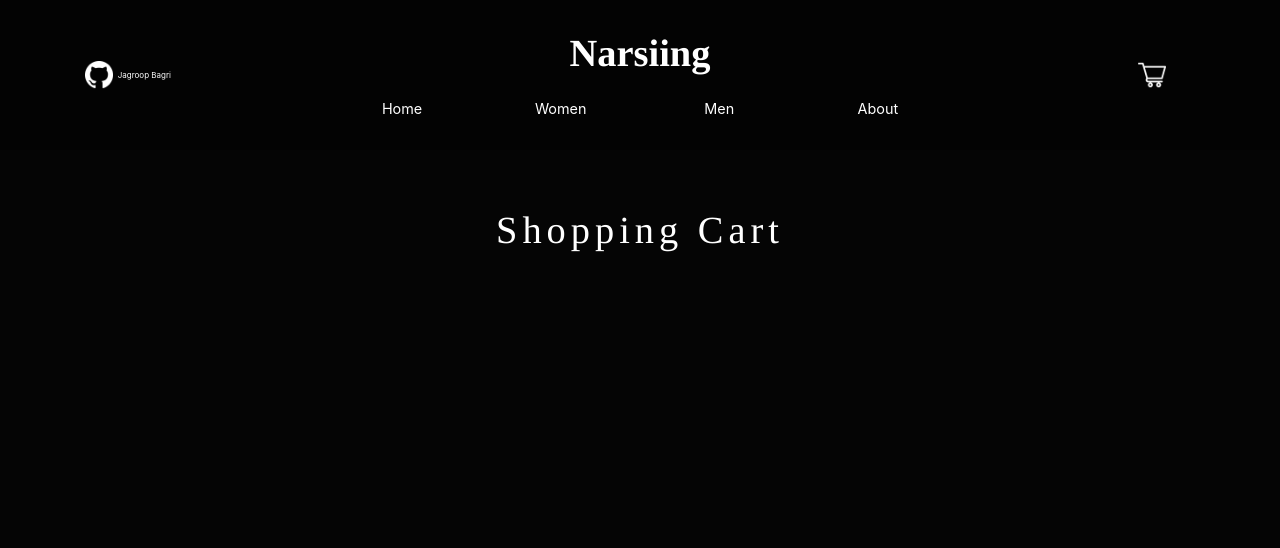
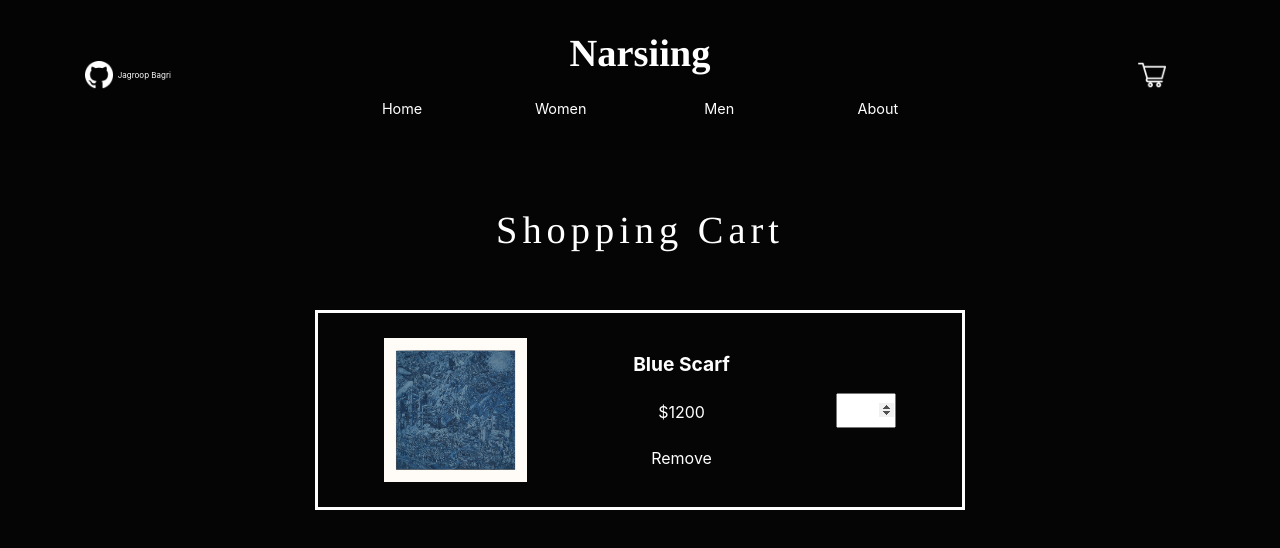
Before and after one commit to JagroopBagri/clothing-store, a React (Create React App) app: page /shopping-cart in a window 1280 px wide. Shown: the top 548 px of the page. Built offline with nearby package versions, Linux system fonts and the light colour scheme.

Commit message:
Created cart component and updated shopping cart page

```diff
--- /dev/null
+++ b/src/components/Cart.js
@@ -0,0 +1,17 @@
+import React from 'react';
+import blueScarf from '../images/clothing/male/surreal-scarf-blue.png';
+function Cart() {
+  return (
+    <div className="shopping--cart--container">
+      <img src={blueScarf} alt="blue-scarf" />
+      <div className="shopping--cart--info">
+        <p className="shopping--cart--name">Blue Scarf</p>
+        <p className="shopping--cart--price">$1200</p>
+        <p className="shopping--cart--remove">Remove</p>
+      </div>
+      <input type="number" min="0" max="99" />
+    </div>
+  );
+}
+
+export default Cart;
--- a/src/index.css
+++ b/src/index.css
@@ -317,7 +317,7 @@ video {
 }
 
 /* Shopping Cart Page */
-.cart--page {
+.shopping--cart--page {
   display: flex;
   flex-direction: column;
   background-color: rgb(5, 5, 5);
@@ -325,7 +325,7 @@ video {
   width: 100%;
   align-items: center;
 }
-.cart--title--container {
+.shopping--cart--title--container {
   width: 100%;
   height: 20%;
   min-height: 150px;
@@ -333,10 +333,34 @@ video {
   justify-content: center;
   align-items: center;
 }
-.cart--title--container p {
+.shopping--cart--title--container p {
   font-size: 2.4rem;
   font-family: Cochin, Times, 'Times New Roman', serif;
   letter-spacing: 5px;
+}
+.shopping--cart--container {
+  display: flex;
+  justify-content: space-around;
+  align-items: center;
+  width: 85%;
+  max-width: 650px;
+  height: 18%;
+  border-style: solid;
+  padding: 1%;
+}
+.shopping--cart--container img {
+  height: 70%;
+}
+.shopping--cart--info {
+  height: 70%;
+  display: flex;
+  flex-direction: column;
+  justify-content: space-around;
+  align-items: center;
+}
+.shopping--cart--name {
+  font-size: 1.2rem;
+  font-weight: bold;
 }
 /* items component */
 .item--preview--container {
@@ -494,6 +518,15 @@ input {
     font-size: 1rem;
     line-height: 40px;
   }
+  .shopping--cart--container {
+    height: 25%;
+  }
+  .shopping--cart--container img {
+    height: 85%;
+  }
+  .shopping--cart--info {
+    height: 85%;
+  }
 }
 @media only screen and (min-width: 1200px) {
   .item--preview--container {
--- a/src/pages/ShoppingCart.js
+++ b/src/pages/ShoppingCart.js
@@ -1,12 +1,14 @@
 import React from 'react';
 import Header from '../components/Header';
+import Cart from '../components/Cart';
 function ShoppingCart() {
   return (
-    <div className="cart--page">
+    <div className="shopping--cart--page">
       <Header></Header>
-      <div className="cart--title--container">
+      <div className="shopping--cart--title--container">
         <p>Shopping Cart</p>
       </div>
+      <Cart></Cart>
     </div>
   );
 }
```
